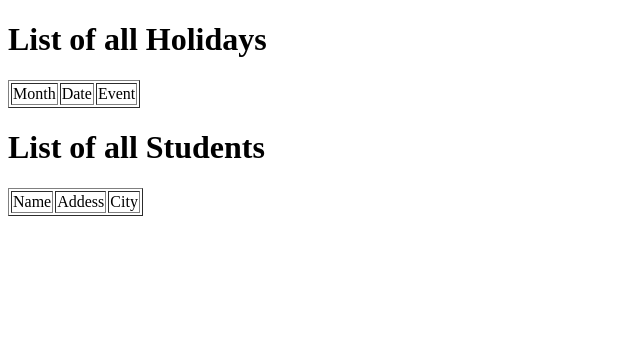
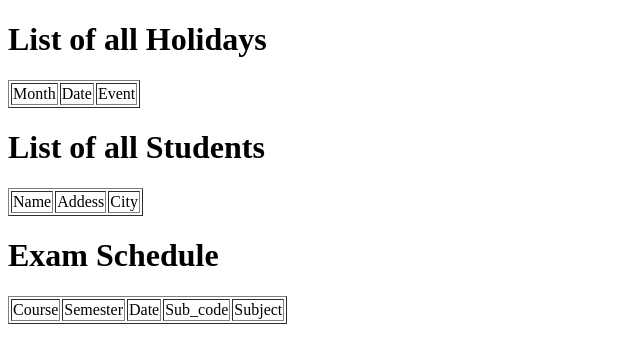
Before and after one commit to mani2709/manisha27, a Flask app: page /getall in a window 1280 px wide. Shown: the top 363 px of the page, without its empty margins (0-640 px from the left). Run offline with Flask 2, Linux system fonts and the light colour scheme; data that the repository does not hold is empty.

Commit message:
Update list.html

```diff
--- a/templates/list.html
+++ b/templates/list.html
@@ -37,6 +37,29 @@
             </tr>
          {% endfor %}
       </table>
+      <H1> Exam Schedule </H1>
+      <table border = 1>
+         <thead>
+            <td>Course</td>
+            <td>Semester</td>
+            <td>Date</td>
+            <td>Sub_code</td>
+            <td>Subject</td>
+
+         </thead>
+
+         {% for row in schedule %}
+            <tr>
+               <td>{{row["course"]}}</td>
+               <td>{{row["semester"]}}</td>
+               <td> {{ row["date"]}}</td>
+               <td> {{ row["sub_code"]}}</td>
+               <td> {{ row["subject"]}}</td>
+
+
+            </tr>
+         {% endfor %}
+      </table>
 
    </body>
 </html>
```
